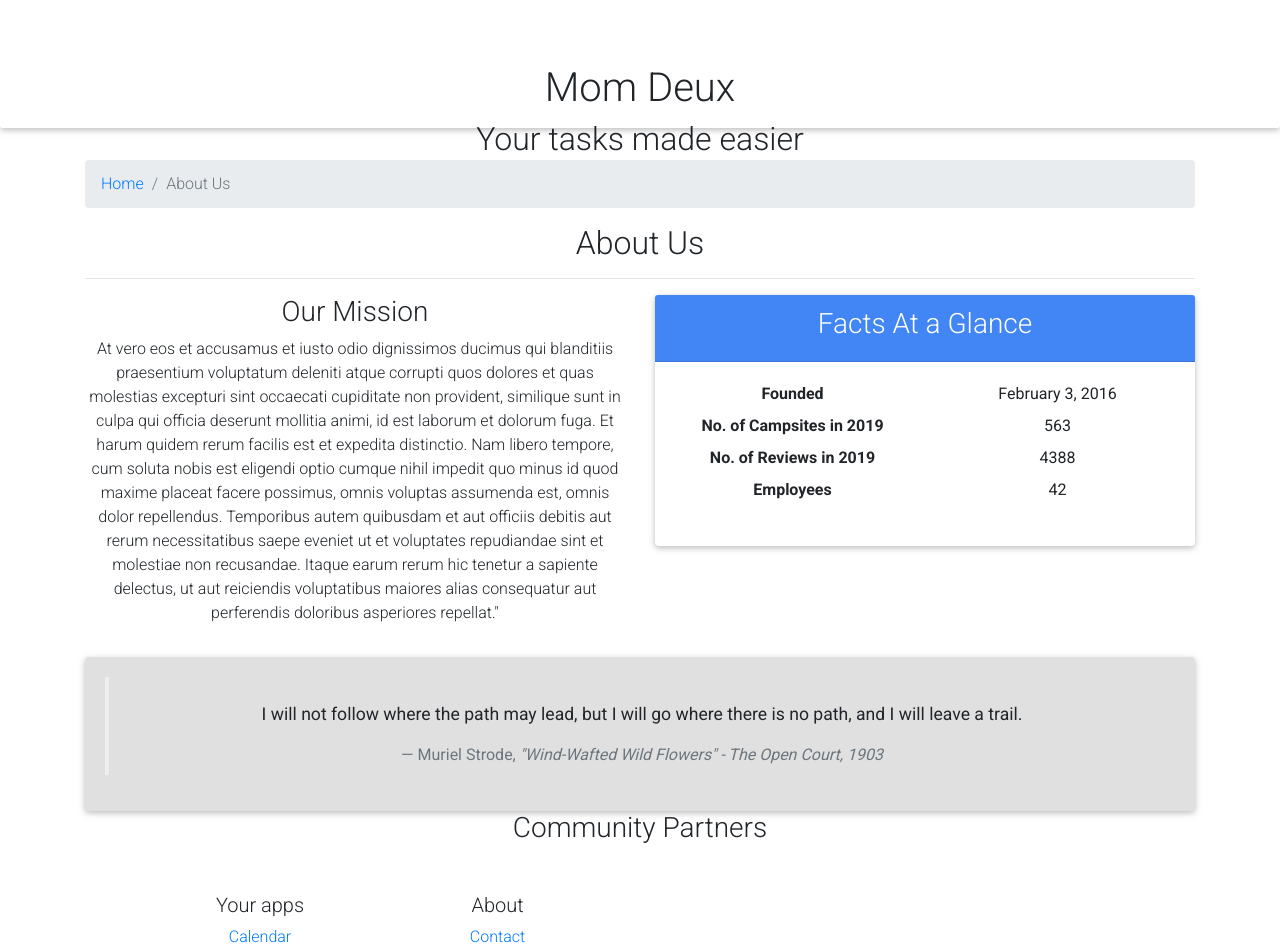
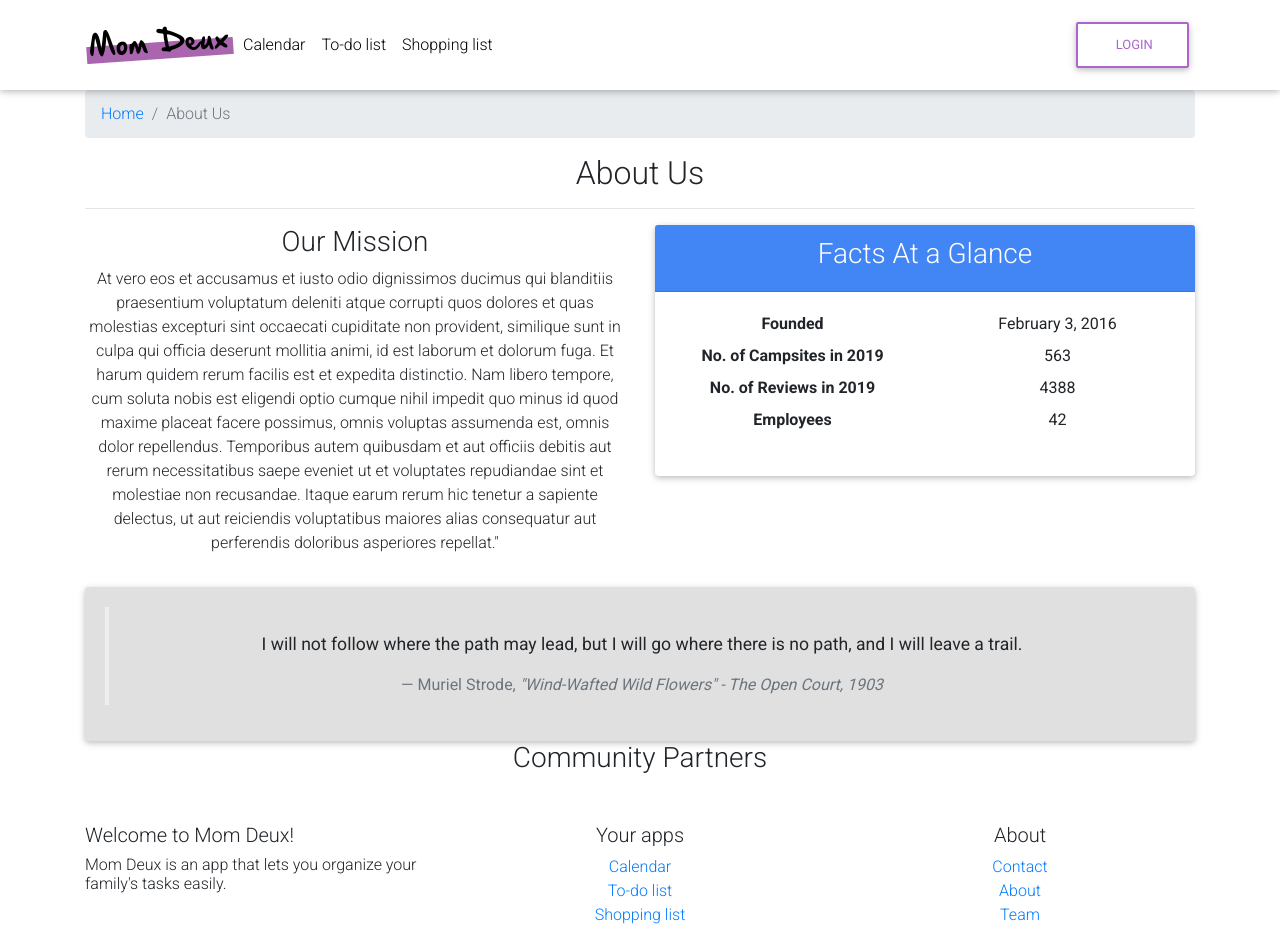
Before and after one commit to bronight/portfolioproject, a React (Create React App) app: page /about in a window 1280 px wide. Shown: the top 952 px of the page. Built offline with nearby package versions, Linux system fonts and the light colour scheme; no server answers.

Commit message:
Added Header and Footer

```diff
--- a/src/components/FooterComponent.js
+++ b/src/components/FooterComponent.js
@@ -1,15 +1,5 @@
-import React, { Component } from "react";
-import {
-    Nav,
-    Navbar,
-    NavbarBrand,
-    NavbarToggler,
-    Collapse,
-    NavItem,
-    Jumbotron,
-    Button, Modal, ModalHeader, ModalBody, Form, FormGroup, Input, Label
-  } from "reactstrap";
-  import { Link } from "react-router-dom";
+import React from "react";
+import { Link } from "react-router-dom";
 
 
   function Footer(props) {
@@ -17,13 +7,20 @@ import {
       <footer className="site-footer">
         <div className="container">
           <div className="row">
-            <div className="col-4 col-sm-2 offset-1">
+            <div className="col-4 text-left">
+              <h5>Welcome to Mom Deux!</h5>
+              <h6>Mom Deux is an app that lets you organize your family's tasks easily.</h6>
+
+            </div>
+            <div className="col-4 text-center">
               <h5>Your apps</h5>
               <ul className="list-unstyled">
                 <li><Link to='/calendar'>Calendar</Link></li>
+                <li><Link to='/todo-list'>To-do list</Link></li>
+                <li><Link to='/shopping-list'>Shopping list</Link></li>
               </ul>
             </div>
-            <div className="col-6 col-sm-3 text-center">
+            <div className="col-4 text-center">
               <h5>About</h5>
               <ul className="list-unstyled">
                 <li><Link to='/contact'>Contact</Link></li>
--- a/src/components/HeaderComponent.js
+++ b/src/components/HeaderComponent.js
@@ -1,22 +1,106 @@
 import React, { Component } from "react";
 import {
-    Jumbotron,
+    Nav,
+    Navbar,
+    NavbarBrand,
+    NavbarToggler,
+    Collapse,
+    NavItem,
+    Button, Modal, ModalHeader, ModalBody, Form, FormGroup, Input, Label
   } from "reactstrap";
+  import { NavLink } from "react-router-dom";
+  import logo from '../images/logo.png';
+
 
 class Header extends Component {
+    constructor(props) {
+        super(props);
+
+        this.state = {
+          isNavOpen: false,
+          isModalOpen: false
+      };
+
+  this.toggleNav = this.toggleNav.bind(this);
+  this.toggleModal = this.toggleModal.bind(this);
+}
+
+toggleNav() {
+    this.setState({
+      isNavOpen: !this.state.isNavOpen
+    });
+  }
+
+  toggleModal() {
+    this.setState({
+        isModalOpen: !this.state.isModalOpen
+    });
+  }
     render() {
         return (
             <React.Fragment>
-                <Jumbotron fluid>
-                <div className="container">
-                    <div className="row">
-                    <div className="col">
-                        <h1>Mom Deux</h1>
-                        <h2>Your tasks made easier</h2>
-                    </div>
-                    </div>
-                </div>
-                </Jumbotron>
+                <Navbar light sticky="top" expand="md">
+          <div className="container">
+            <NavbarBrand className="mr-auto" href="/">
+              <img
+                src={logo}
+                height="50"
+                alt="Momo Deux Logo"
+              />
+            </NavbarBrand>
+            <NavbarToggler onClick={this.toggleNav} />
+                        <Collapse isOpen={this.state.isNavOpen} navbar>
+                            <Nav navbar>
+                                <NavItem>
+                                    <NavLink className="nav-link" to="/calendar">
+                                        Calendar
+                                    </NavLink>
+                                </NavItem>
+                                <NavItem>
+                                    <NavLink className="nav-link" to="/todolist">
+                                        To-do list
+                                    </NavLink>
+                                </NavItem>
+                                <NavItem>
+                                    <NavLink className="nav-link" to="/shoppinglist">
+                                        Shopping list
+                                    </NavLink>
+                                </NavItem>
+                            </Nav>
+                            <span className="navbar-text ml-auto">
+                                <Button outline onClick={this.toggleModal}>
+                                    <i className="fa fa-sign-in fa-lg" /> Login
+                                </Button>
+                            </span>
+                        </Collapse>
+          </div>
+        </Navbar>
+
+                <Modal isOpen={this.state.isModalOpen} toggle={this.toggleModal}>
+                    <ModalHeader toggle={this.toggleModal}>Login</ModalHeader>
+                    <ModalBody>
+                    <Form onSubmit={this.handleLogin}>
+                            <FormGroup>
+                                <Label htmlFor="username">Username</Label>
+                                <Input type="text" id="username" name="username"
+                                    innerRef={input => this.username = input} />
+                            </FormGroup>
+                            <FormGroup>
+                                <Label htmlFor="password">Password</Label>
+                                <Input type="password" id="password" name="password"
+                                    innerRef={input => this.password = input} />
+                            </FormGroup>
+                            <FormGroup check>
+                                <Label check>
+                                    <Input type="checkbox" name="remember"
+                                        innerRef={input => this.remember = input} />
+                                    Remember me
+                                </Label>
+                            </FormGroup>
+                            <Button type="submit" value="submit" color="primary">Login</Button>
+                        </Form>
+                    </ModalBody>
+                </Modal>
             </React.Fragment>
         )
     }
```
Also changed, not shown: json-server/db.json (added, +114 -0 lines), src/images/logo.png (added).
